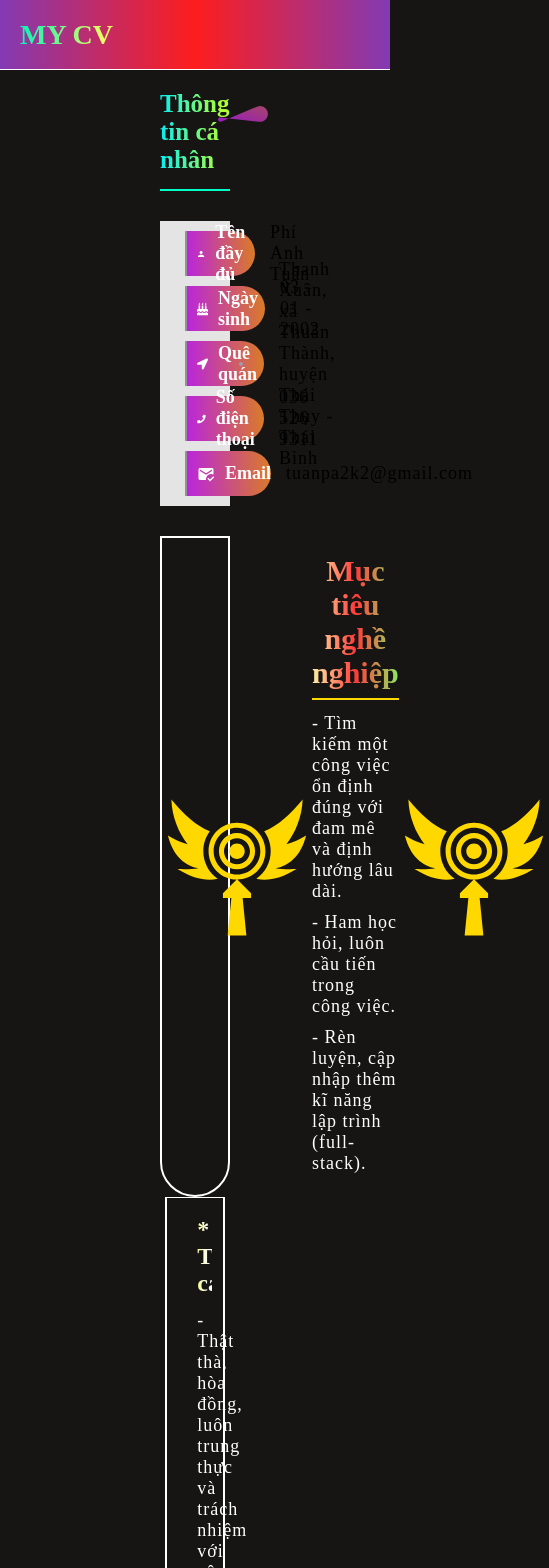
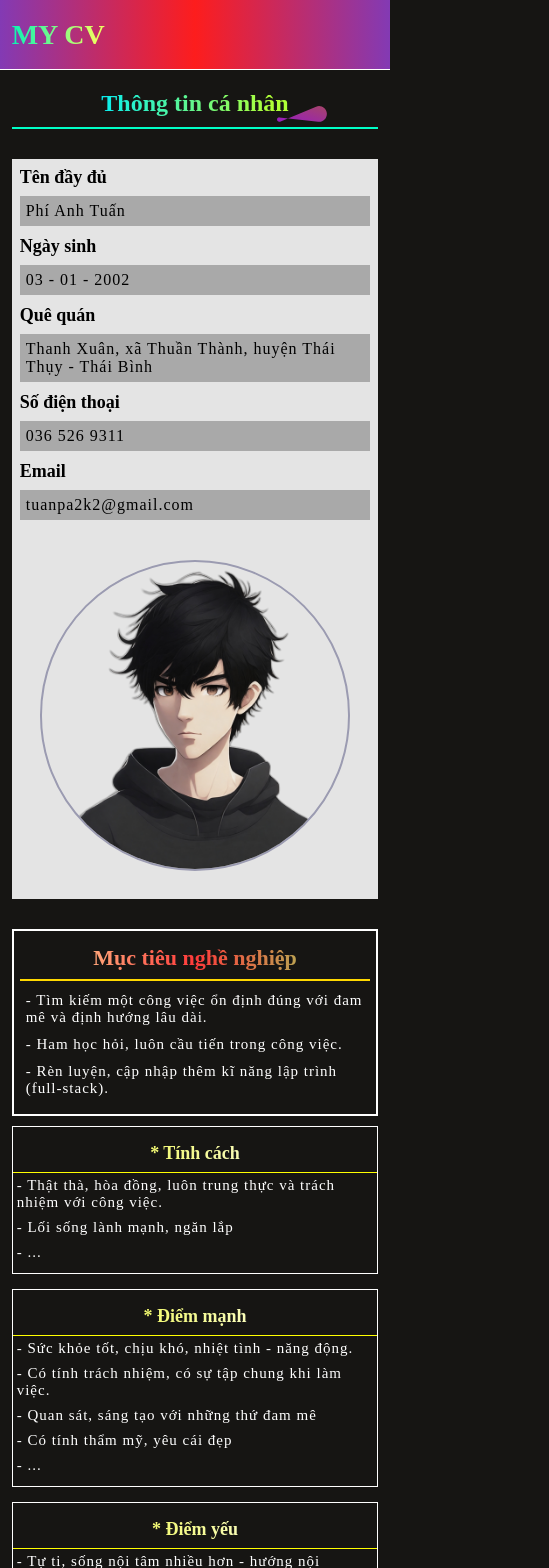
Before and after one commit to tuanpa2k2/Profile, a React (Vite) app: page /profile in a window 390 px wide. Shown: the top 1568 px of the page, 549 px wide, since content can reach past the window. Built offline with nearby package versions, Linux system fonts and the light colour scheme.

Commit message:
# UI responsive mobile profile

```diff
--- a/src/Component/Hero/HeroComp.scss
+++ b/src/Component/Hero/HeroComp.scss
@@ -4,7 +4,7 @@
   align-items: start;
   justify-content: center;
   gap: 30px;
-  min-height: 100vh;
+  min-height: calc(100vh - 70px);
   height: fit-content;
   background-image: url("../../assets/image-hero.jpg");
   background-position: center;
--- a/src/Component/Navbar/NavbarComp.scss
+++ b/src/Component/Navbar/NavbarComp.scss
@@ -73,9 +73,54 @@
   }
 }
 
-@media (min-width: 320px) and (max-width: 786px) {
+@media (max-width: 480px) {
   .navbar {
     padding: var(--padding-layout-mobile);
+
+    .nav_menu,
+    .nav_connect {
+      display: none;
+    }
+
+    .mobile-menu-icon {
+      display: block;
+      position: absolute;
+      right: 20px;
+      background-color: transparent;
+      cursor: pointer;
+
+      svg {
+        font-size: 26px;
+        color: #fff;
+      }
+    }
+
+    .nav_link_mobile {
+      position: absolute;
+      display: block;
+      background: linear-gradient(90deg, rgb(252 107 69) 0%, rgb(255 253 253) 50%, rgb(252 107 69) 100%);
+      left: 0;
+      top: 70px;
+      width: 100%;
+      transition: all 0.5s ease-out;
+      text-align: center;
+
+      li {
+        padding: 5px 0;
+        font-size: 19px;
+        font-weight: 500;
+
+        &:hover {
+          cursor: pointer;
+        }
+      }
+    }
+  }
+}
+
+@media (min-width: 482px) and (max-width: 1025px) {
+  .navbar {
+    padding: var(--padding-layout-ipad);
 
     .nav_menu,
     .nav_connect {
--- a/src/Component/Title/TitleComp.scss
+++ b/src/Component/Title/TitleComp.scss
@@ -3,7 +3,7 @@
   margin-bottom: 20px;
 
   h2 {
-    font-size: 45px;
+    font-size: 37px;
     font-weight: 600;
     letter-spacing: normal;
     background: linear-gradient(270deg, #afff37 10%, #05edf4 102.06%);
@@ -23,10 +23,10 @@
 
 @media (min-width: 320px) and (max-width: 480px) {
   .titles {
-    margin-bottom: 15px;
+    margin-bottom: 10px;
 
     h2 {
-      font-size: 25px;
+      font-size: 24px;
     }
 
     img {
@@ -37,7 +37,7 @@
   }
 }
 
-@media (min-width: 482px) and (max-width: 786px) {
+@media (min-width: 482px) and (max-width: 1024px) {
   .titles {
     margin-bottom: 15px;
 
--- a/src/Page/ProfilePage/ProfilePage.scss
+++ b/src/Page/ProfilePage/ProfilePage.scss
@@ -43,18 +43,18 @@
           align-items: center;
           gap: 10px;
           padding-left: 10px;
-          width: 200px;
-          height: inherit;
-          color: #fff;
+          width: 160px;
           font-size: 18px;
           font-weight: 600;
-          border-top-right-radius: 25px;
-          border-bottom-right-radius: 25px;
-          background: linear-gradient(267deg, #da7c25 0.36%, #b923e1 102.06%);
+
+          svg {
+            color: #e500ff;
+          }
         }
 
         p {
           flex: 1;
+          padding: 8px;
         }
       }
     }
@@ -86,6 +86,7 @@
       display: flex;
       align-items: center;
       justify-content: space-evenly;
+      gap: 15px;
       width: 100%;
       padding: 8px 0;
       border: 2px solid #fff;
@@ -97,7 +98,7 @@
         justify-content: center;
 
         svg {
-          font-size: 150px;
+          font-size: 700%;
           color: #ffd800;
         }
       }
@@ -174,3 +175,191 @@
     }
   }
 }
+
+@media (min-width: 482px) and (max-width: 1025px) {
+  .profiles {
+    padding: var(--padding-layout-ipad);
+
+    .pro__name {
+      padding: 15px;
+
+      .desscription {
+        width: 100%;
+
+        .dess__mota {
+          align-items: flex-start;
+          flex-direction: column;
+          gap: 8px;
+          border: none;
+          height: fit-content;
+
+          span {
+            background: none;
+            color: #000;
+            padding-left: 0;
+
+            svg {
+              display: none;
+            }
+          }
+
+          p {
+            font-size: 17px;
+            width: 100%;
+            padding: 8px;
+            color: #000;
+            background: darkgray;
+          }
+        }
+      }
+
+      .avatar {
+        display: none;
+      }
+    }
+
+    .pro__person {
+      .target {
+        border-radius: 0;
+        padding: 8px;
+
+        .iconn {
+          svg {
+            font-size: 500%;
+          }
+        }
+
+        .textt {
+          h2 {
+            font-size: 25px;
+          }
+
+          .text__des {
+            p {
+              font-size: 17px;
+            }
+          }
+        }
+      }
+
+      .pro__person__des {
+        border: none;
+
+        .tinhcach,
+        .diemmanh,
+        .diemyeu,
+        .sothich {
+          .contentt {
+            h2 {
+              font-size: 22px;
+            }
+
+            p {
+              font-size: 17px;
+            }
+          }
+        }
+      }
+    }
+  }
+}
+
+@media (max-width: 480px) {
+  .profiles {
+    padding: var(--padding-layout-mobile);
+
+    .pro__name {
+      flex-direction: column;
+      align-items: flex-start;
+      padding: 8px;
+
+      .desscription {
+        width: 100%;
+
+        .dess__mota {
+          align-items: flex-start;
+          flex-direction: column;
+          gap: 8px;
+          border: none;
+          height: fit-content;
+
+          span {
+            background: none;
+            color: #000;
+            padding-left: 0;
+
+            svg {
+              display: none;
+            }
+          }
+
+          p {
+            font-size: 16px;
+            width: 100%;
+            padding: 6px;
+            color: #000;
+            background: darkgray;
+          }
+        }
+      }
+    }
+
+    .pro__person {
+      .target {
+        border-radius: 0;
+        padding: 6px;
+
+        .textt {
+          h2 {
+            font-size: 22px;
+          }
+
+          .text__des {
+            padding: 6px;
+
+            p {
+              font-size: 15px;
+            }
+          }
+        }
+
+        .iconn {
+          display: none;
+        }
+      }
+
+      .pro__person__des {
+        border: none;
+        width: 100%;
+        margin-top: 10px;
+
+        .tinhcach,
+        .diemmanh,
+        .diemyeu,
+        .sothich {
+          padding: 8px 0;
+
+          .contentt {
+            width: 100%;
+
+            h2 {
+              padding: 8px;
+              font-size: 18px;
+              border-bottom: 1px solid yellow;
+              text-align: center;
+            }
+
+            p {
+              padding: 4px;
+              font-size: 15px;
+            }
+          }
+
+          .iconn {
+            display: none;
+          }
+        }
+      }
+    }
+  }
+}
--- a/src/index.css
+++ b/src/index.css
@@ -5,10 +5,13 @@
 }
 
 :root {
-  --padding-layout: 0 160px;
+  --padding-layout: 0 8%;
+  --padding-layout-ipad: 0 4%;
+  --padding-layout-mobile: 0 3%;
+
   --margin-layout: 55px 0;
-  --padding-layout-mobile: 0 20px;
   --margin-layout-mobile: 25px 0;
+  --margin-layout-ipad: 25px 0;
 }
 
 body {
```
